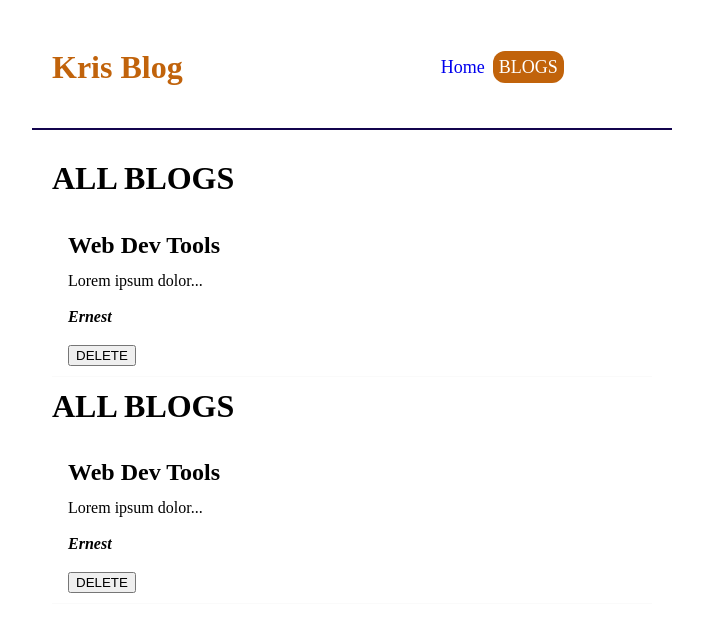
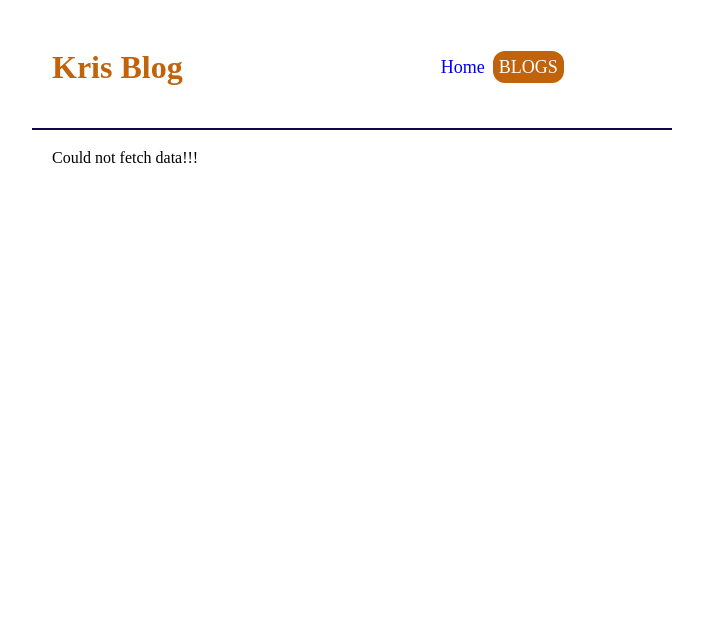
Before and after one commit to ernestkris6/web, a React (Create React App) app: page / in a window 1280 px wide. Shown: the top 632 px of the page, without its empty margins (288-991 px from the left). Built offline with nearby package versions, Linux system fonts and the light colour scheme; no server answers; data requests are answered from the project's data file.

Commit message:
err false

```diff
--- a/src/Pages/Home.js
+++ b/src/Pages/Home.js
@@ -22,7 +22,7 @@ const Home = () => {
 
     useEffect(()=> {
         setTimeout(() => {
-         fetch(' http://localhost:8000/blogs')
+         fetch(' http://localhost:8000/bloggs')
          .then(res => {
             if(!res.ok) {
                throw Error('Could not fetch data!!!')
@@ -38,7 +38,7 @@ const Home = () => {
          .catch(err => {
             console.log(err.message);
             setError(err.message)
-            setIsPending(null)
+            setIsPending(false)
          })
 
         }, 2000);
```
